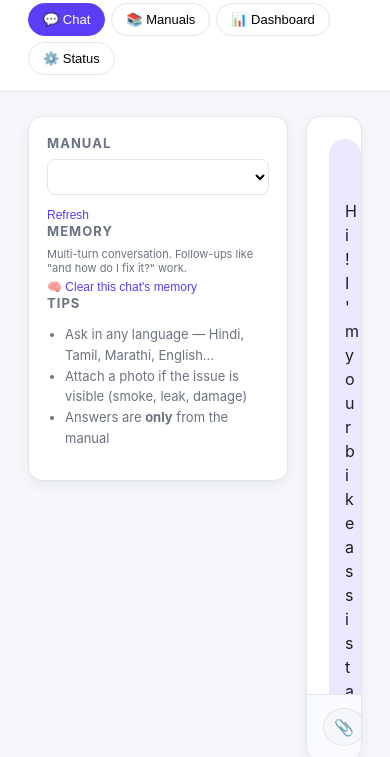
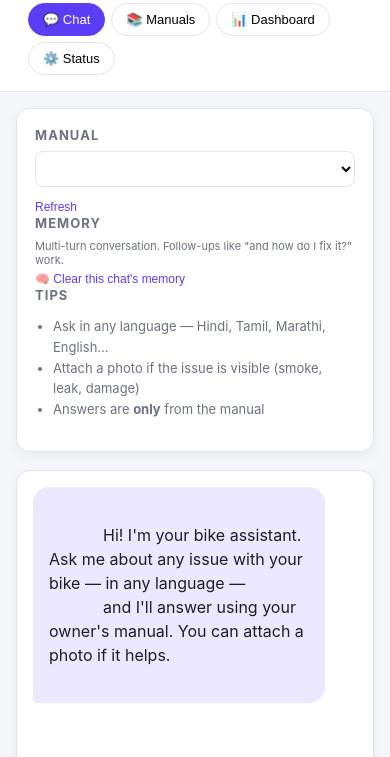
Before and after one commit to Ichchhit0511/sarvamassignment, a plain HTML site: page frontend/index.html in a window 390 px wide. Shown: the part 87-844 px from the top of the page. Drawn offline with nearby package versions, Linux system fonts and the light colour scheme; files that its build step writes are made by us from their sources; no server answers; files whose address does not match are found by name.

Commit message:
Make chat layout responsive on mobile

```diff
--- a/frontend/styles.css
+++ b/frontend/styles.css
@@ -269,3 +269,40 @@ th { color: var(--muted); font-weight: 600; font-size: 12px; text-transform: upp
 #recent-table td { font-family: ui-monospace, SFMono-Regular, monospace; }
 #recent-table .q-cell { max-width: 220px; overflow: hidden; text-overflow: ellipsis; white-space: nowrap; }
 #recent-table .conf-pill { padding: 2px 8px; border-radius: 999px; font-weight: 600; font-size: 11px; }
+
+@media (max-width: 880px) {
+  main {
+    padding: 16px;
+  }
+
+  #tab-chat.active {
+    grid-template-columns: 1fr;
+  }
+
+  .chat-pane {
+    height: auto;
+    min-height: 70vh;
+  }
+
+  .chat-log {
+    padding: 16px;
+  }
+
+  .bubble {
+    max-width: 90%;
+  }
+
+  .composer {
+    flex-wrap: wrap;
+  }
+
+  .composer input[type=text] {
+    min-width: 0;
+    width: 100%;
+    order: 2;
+  }
+
+  .composer .primary {
+    order: 3;
+  }
+}
```
